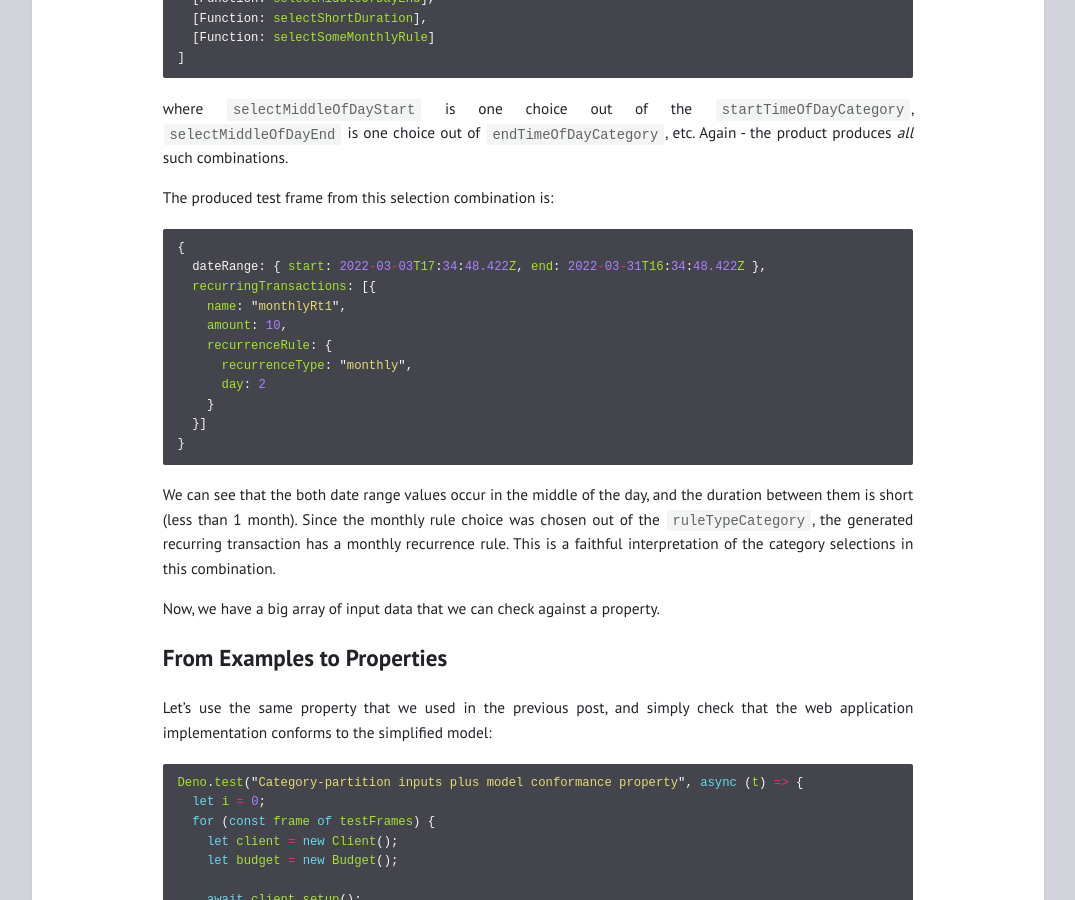
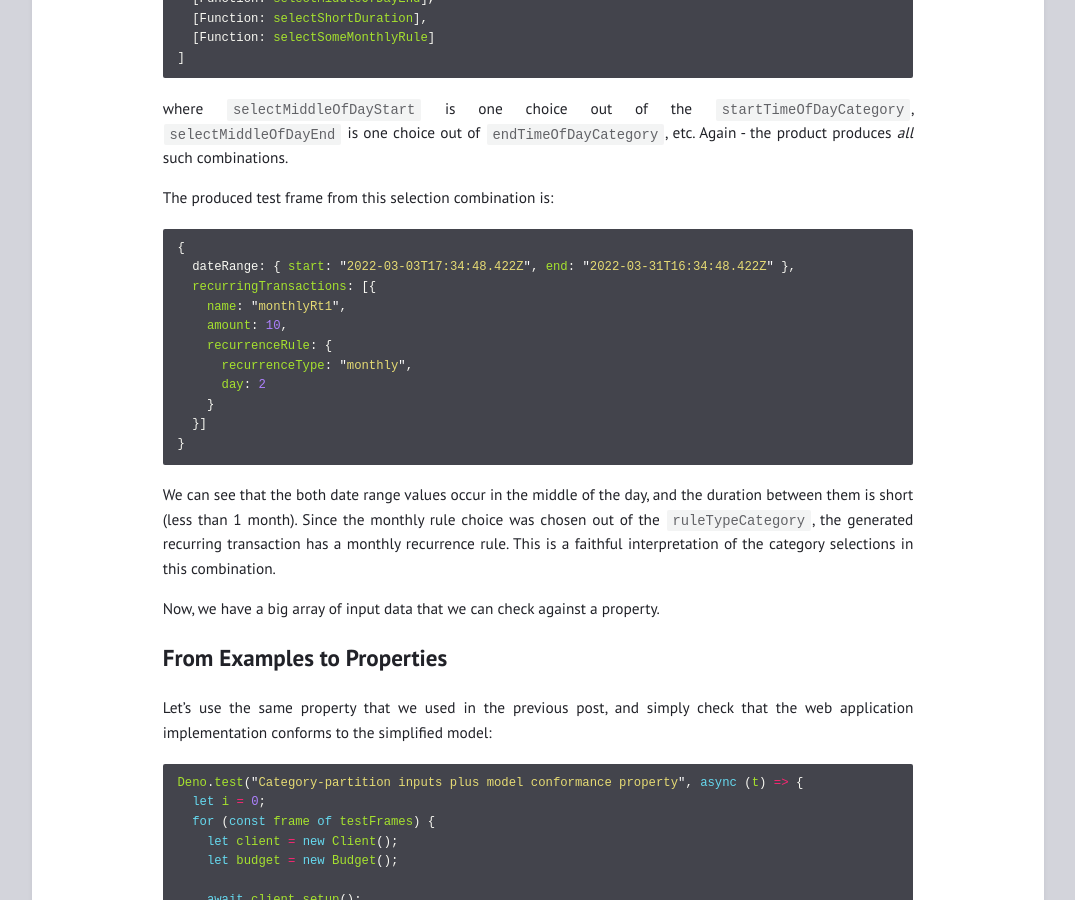
Before and after one commit to amw-zero/concerning_quality, a Jekyll site: the page built from _posts/2022-08-31-category-partition-properties.md, in a window 1280 px wide and 900 px high, scrolled down 5300 px. Shown: the whole window, without its empty margins (102-1177 px from the left). Built offline with Jekyll 4.4.1, drawn with Linux system fonts in a browser that asks for light colours.

Commit message:
Add quotes to date string

```diff
--- a/_posts/2022-08-31-category-partition-properties.md
+++ b/_posts/2022-08-31-category-partition-properties.md
@@ -181,7 +181,7 @@ The produced test frame from this selection combination is:
 
 ~~~
 {
-  dateRange: { start: 2022-03-03T17:34:48.422Z, end: 2022-03-31T16:34:48.422Z },
+  dateRange: { start: "2022-03-03T17:34:48.422Z", end: "2022-03-31T16:34:48.422Z" },
   recurringTransactions: [{
     name: "monthlyRt1",
     amount: 10,
```
